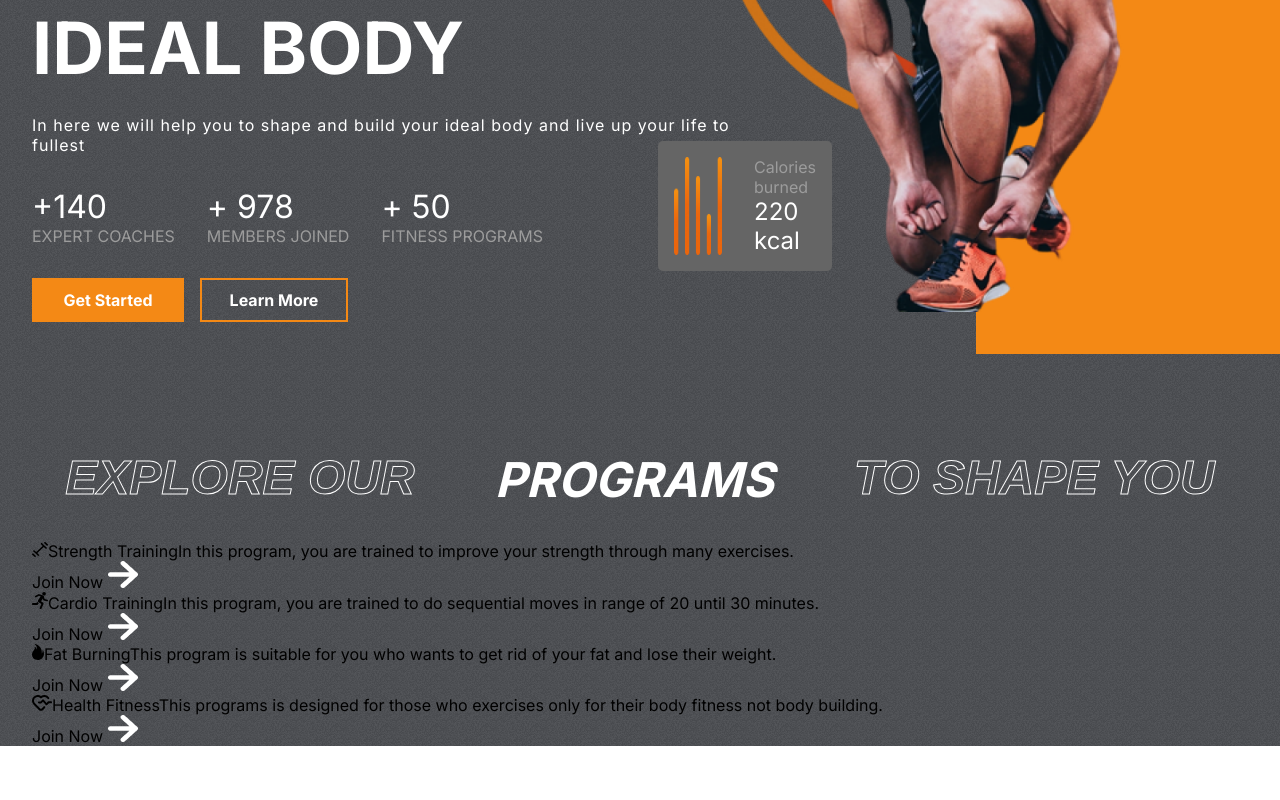
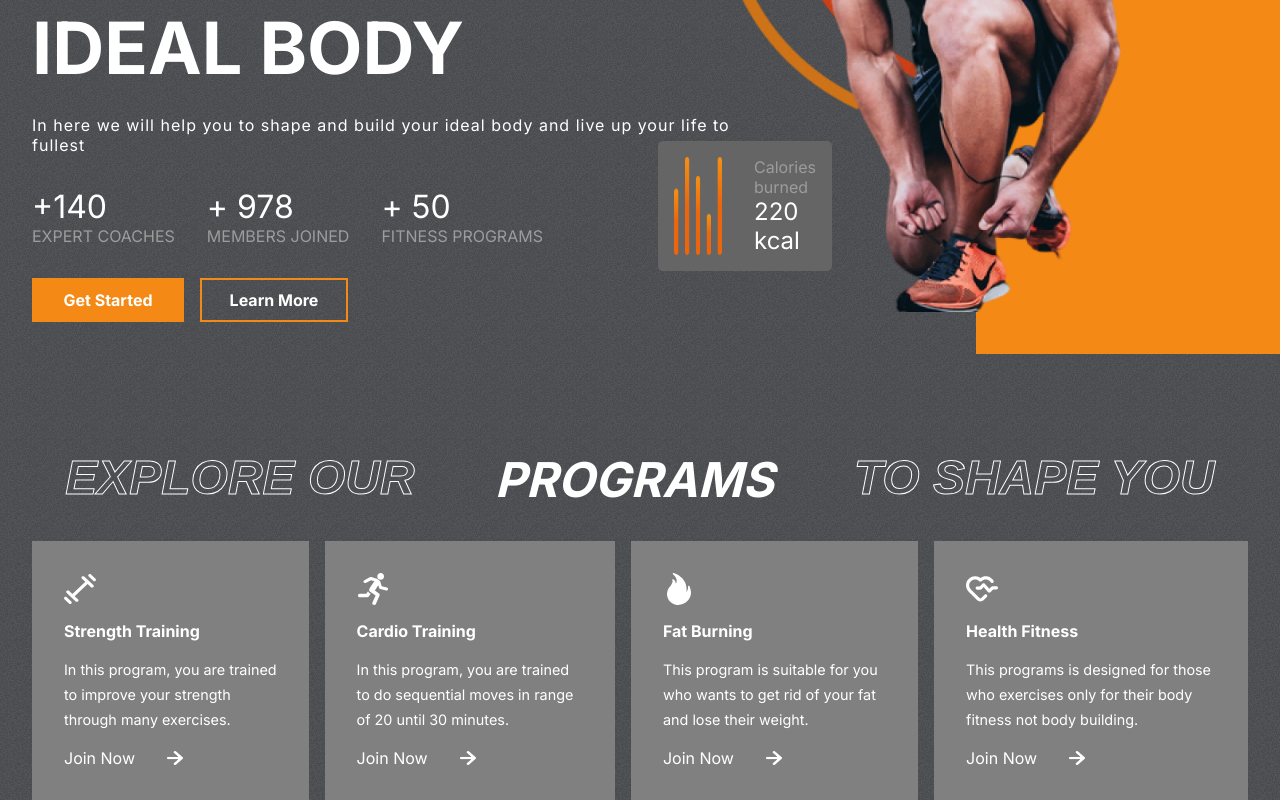
Before and after one commit to 11saran/FitnessWebsite, a React (Create React App) app: page / in a window 1280 px wide. Shown: the part 371-1171 px from the top of the page. Before the commit the page ends 1117 px from the top, so only its background shows below. Built offline with nearby package versions, Linux system fonts and the light colour scheme.

Commit message:
Add styling for program categories and join now section in Programs component

```diff
--- a/src/components/Programs/Programs.css
+++ b/src/components/Programs/Programs.css
@@ -15,3 +15,48 @@
     text-transform: uppercase;
     font-style: italic;
 }
+
+.program-categories{
+    display: flex;
+    gap: 1rem;
+}
+
+.category{
+    display: flex;
+    flex-direction: column;
+    gap: 1rem;
+    background-color: gray;
+    padding: 2rem;
+    color: white;
+    justify-content: space-between;
+}
+
+.category>:nth-child(1){
+    width: 2rem;
+    height: 2rem;
+    fill: white;
+}
+.category>:nth-child(2){
+    font-size: 1rem;
+    font-weight: bold;
+}
+
+.category>:nth-child(3){
+    font-size: 0.9rem;
+    line-height: 25px;
+}
+
+.join-now{
+    display: flex;
+    align-items: center;
+    gap: 2rem;
+}
+
+.join-now>img{
+    width: 1rem;
+}
+
+.category:hover{
+    background: var(--planCard);
+    cursor: pointer;
+}
```
